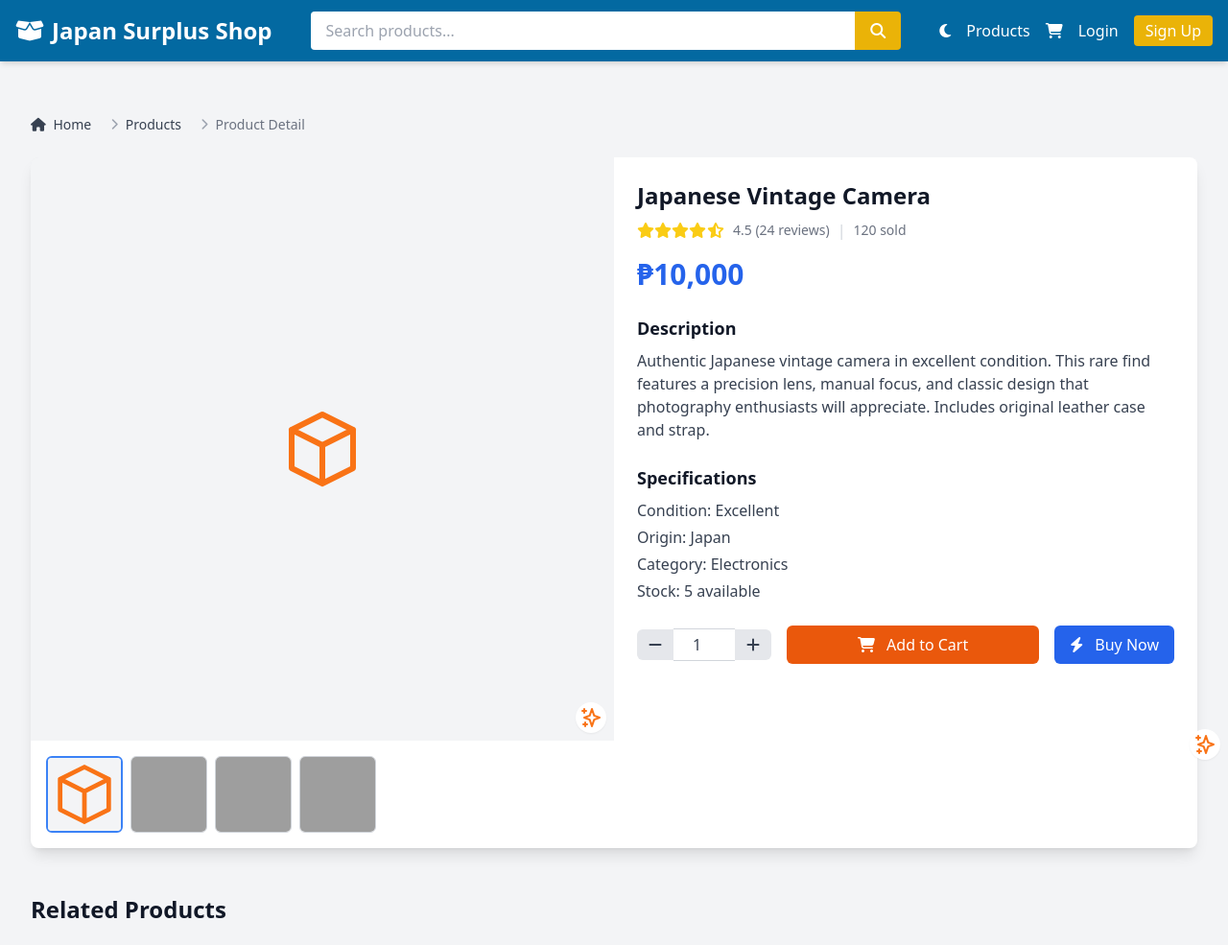
After one commit to Xebec0/japan_surplus_shop, a Django app: template templates/products/product_detail.html in a window 1280 px wide. The commit adds this page. Shown: the top 985 px of the page at 96% size. Run offline with Django 4.2, Linux system fonts and the light colour scheme; the template is opened without the code that fills it, so the values that code supplies are empty; some libraries are stand-ins or nearby versions; grey boxes are pictures that could not be loaded.

Commit message:
placeholder

```diff
--- /dev/null
+++ b/templates/products/product_detail.html
@@ -0,0 +1,275 @@
+{% extends 'base.html' %}
+{% load static %}
+{% load product_tags %}
+
+{% block title %}{{ product.name|default:"Product Detail" }} - Japan Surplus Shop{% endblock %}
+
+{% block content %}
+<div class="min-h-screen bg-gray-100 dark:bg-gray-800">
+    <div class="container mx-auto py-8 px-4">
+        <!-- Breadcrumbs -->
+        <nav class="flex mb-6 text-sm">
+            <ol class="inline-flex items-center space-x-1 md:space-x-3">
+                <li class="inline-flex items-center">
+                    <a href="{% url 'core:home' %}" class="text-gray-700 dark:text-gray-300 hover:text-blue-600 dark:hover:text-blue-400">
+                        <i class="fas fa-home mr-1"></i> Home
+                    </a>
+                </li>
+                <li>
+                    <div class="flex items-center">
+                        <i class="fas fa-chevron-right text-gray-400 mx-2 text-xs"></i>
+                        <a href="{% url 'products:product_list' %}" class="text-gray-700 dark:text-gray-300 hover:text-blue-600 dark:hover:text-blue-400">Products</a>
+                    </div>
+                </li>
+                <li>
+                    <div class="flex items-center">
+                        <i class="fas fa-chevron-right text-gray-400 mx-2 text-xs"></i>
+                        <span class="text-gray-500 dark:text-gray-400">{{ product.name|default:"Product Detail" }}</span>
+                    </div>
+                </li>
+            </ol>
+        </nav>
+
+        <!-- Product Detail -->
+        <div class="bg-white dark:bg-gray-700 rounded-lg shadow-lg overflow-hidden">
+            <div class="md:flex">
+                <!-- Product Images -->
+                <div class="md:w-1/2">
+                    <div class="relative pb-[100%] bg-gray-200 dark:bg-gray-600">
+                        {% if product.image %}
+                        <img src="{{ product.image.url }}" alt="{{ product.name }}" class="absolute inset-0 w-full h-full object-contain p-4">
+                        {% else %}
+                        <div class="absolute inset-0 w-full h-full flex items-center justify-center">
+                            {% include 'products/product_placeholder.html' with use_svg=True category=product.category.name|default:"general"|lower %}
+                        </div>
+                        {% endif %}
+                        {% if product.discount_percentage > 0 %}
+                        <div class="absolute top-4 right-4 bg-red-500 text-white text-sm font-bold px-3 py-1 rounded-full">
+                            -{{ product.discount_percentage }}%
+                        </div>
+                        {% endif %}
+                    </div>
+
+                    <!-- Thumbnail Gallery -->
+                    <div class="flex mt-4 px-4 pb-4 space-x-2 overflow-x-auto">
+                        {% if product.image %}
+                        <div class="w-20 h-20 border-2 border-blue-500 rounded-md overflow-hidden cursor-pointer">
+                            <img src="{{ product.image.url }}" alt="{{ product.name }}" class="w-full h-full object-cover">
+                        </div>
+                        {% else %}
+                        <div class="w-20 h-20 border-2 border-blue-500 rounded-md overflow-hidden cursor-pointer">
+                            {% include 'products/product_placeholder.html' with use_svg=True category=product.category.name|default:"general"|lower size_class="w-full h-full" %}
+                        </div>
+                        {% endif %}
+
+                        <!-- Additional placeholder thumbnails for demo -->
+                        <div class="w-20 h-20 border border-gray-300 dark:border-gray-500 rounded-md overflow-hidden cursor-pointer">
+                            {% include 'products/product_placeholder.html' with index=1 size_class="w-full h-full" %}
+                        </div>
+                        <div class="w-20 h-20 border border-gray-300 dark:border-gray-500 rounded-md overflow-hidden cursor-pointer">
+                            {% include 'products/product_placeholder.html' with index=2 size_class="w-full h-full" %}
+                        </div>
+                        <div class="w-20 h-20 border border-gray-300 dark:border-gray-500 rounded-md overflow-hidden cursor-pointer">
+                            {% include 'products/product_placeholder.html' with index=3 size_class="w-full h-full" %}
+                        </div>
+                    </div>
+                </div>
+
+                <!-- Product Info -->
+                <div class="md:w-1/2 p-6">
+                    <h1 class="text-2xl font-bold text-gray-900 dark:text-white mb-2">{{ product.name|default:"Japanese Vintage Camera" }}</h1>
+
+                    <div class="flex items-center mb-4">
+                        <div class="flex text-yellow-400">
+                            <i class="fas fa-star"></i>
+                            <i class="fas fa-star"></i>
+                            <i class="fas fa-star"></i>
+                            <i class="fas fa-star"></i>
+                            <i class="fas fa-star-half-alt"></i>
+                        </div>
+                        <span class="text-sm text-gray-500 dark:text-gray-400 ml-2">{{ product.average_rating|default:"4.5" }} ({{ product.review_count|default:"24" }} reviews)</span>
+                        <span class="mx-2 text-gray-300 dark:text-gray-600">|</span>
+                        <span class="text-sm text-gray-500 dark:text-gray-400">{{ product.sold|default:"120" }} sold</span>
+                    </div>
+
+                    <div class="mb-6">
+                        {% if product.discount_price %}
+                        <div class="flex items-center">
+                            <span class="text-3xl font-bold text-blue-600 dark:text-blue-400">₱{{ product.discount_price|default:"8,500" }}</span>
+                            <span class="ml-3 text-lg text-gray-500 dark:text-gray-400 line-through">₱{{ product.price|default:"10,000" }}</span>
+                            <span class="ml-3 text-sm bg-red-100 text-red-800 px-2 py-1 rounded">{{ product.discount_percentage|default:"15" }}% OFF</span>
+                        </div>
+                        {% else %}
+                        <div class="text-3xl font-bold text-blue-600 dark:text-blue-400">₱{{ product.price|default:"10,000" }}</div>
+                        {% endif %}
+                    </div>
+
+                    <div class="mb-6">
+                        <h3 class="text-lg font-semibold text-gray-900 dark:text-white mb-2">Description</h3>
+                        <p class="text-gray-700 dark:text-gray-300">
+                            {{ product.description|default:"Authentic Japanese vintage camera in excellent condition. This rare find features a precision lens, manual focus, and classic design that photography enthusiasts will appreciate. Includes original leather case and strap." }}
+                        </p>
+                    </div>
+
+                    <div class="mb-6">
+                        <h3 class="text-lg font-semibold text-gray-900 dark:text-white mb-2">Specifications</h3>
+                        <ul class="text-gray-700 dark:text-gray-300 space-y-1">
+                            <li><span class="font-medium">Condition:</span> {{ product.condition|default:"Excellent" }}</li>
+                            <li><span class="font-medium">Origin:</span> {{ product.origin|default:"Japan" }}</li>
+                            <li><span class="font-medium">Category:</span> {{ product.category.name|default:"Electronics" }}</li>
+                            <li><span class="font-medium">Stock:</span> {{ product.stock|default:"5" }} available</li>
+                        </ul>
+                    </div>
+
+                    <div class="flex flex-col space-y-4 md:flex-row md:space-y-0 md:space-x-4">
+                        <div class="flex items-center">
+                            <button class="bg-gray-200 dark:bg-gray-600 text-gray-700 dark:text-gray-300 px-3 py-1 rounded-l-md">
+                                <i class="fas fa-minus"></i>
+                            </button>
+                            <input type="number" value="1" min="1" max="{{ product.stock|default:'5' }}" class="w-16 text-center border-y border-gray-300 dark:border-gray-600 py-1 bg-white dark:bg-gray-700 text-gray-700 dark:text-gray-300">
+                            <button class="bg-gray-200 dark:bg-gray-600 text-gray-700 dark:text-gray-300 px-3 py-1 rounded-r-md">
+                                <i class="fas fa-plus"></i>
+                            </button>
+                        </div>
+                        <button class="flex-1 bg-orange-600 hover:bg-orange-700 text-white py-2 px-4 rounded-md">
+                            <i class="fas fa-shopping-cart mr-2"></i> Add to Cart
+                        </button>
+                        <button class="bg-blue-600 hover:bg-blue-700 text-white py-2 px-4 rounded-md">
+                            <i class="fas fa-bolt mr-2"></i> Buy Now
+                        </button>
+                    </div>
+                </div>
+            </div>
+        </div>
+
+        <!-- Related Products -->
+        <div class="mt-12">
+            <h2 class="text-2xl font-bold text-gray-900 dark:text-white mb-6">Related Products</h2>
+            <div class="grid grid-cols-2 sm:grid-cols-3 md:grid-cols-4 lg:grid-cols-5 gap-4">
+                <!-- Related Product 1 -->
+                <div class="bg-white dark:bg-gray-700 rounded-lg shadow-md overflow-hidden hover:shadow-lg transition-shadow duration-300">
+                    <a href="#">
+                        <div class="relative pb-[100%]">
+                            {% include 'products/product_placeholder.html' with index=4 %}
+                            <div class="absolute top-2 right-2 bg-red-500 text-white text-xs font-bold px-2 py-1 rounded">
+                                -10%
+                            </div>
+                        </div>
+                        <div class="p-4">
+                            <h3 class="text-sm font-medium text-gray-800 dark:text-white mb-1 line-clamp-2">Japanese Vintage Film Camera</h3>
+                            <div class="flex items-center mb-1">
+                                <span class="text-lg font-bold text-blue-600 dark:text-blue-400">₱7,200</span>
+                                <span class="ml-2 text-sm text-gray-500 dark:text-gray-400 line-through">₱8,000</span>
+                            </div>
+                            <div class="flex items-center text-sm text-gray-500 dark:text-gray-400">
+                                <span class="flex items-center">
+                                    <i class="fas fa-star text-yellow-400 mr-1"></i>
+                                    4.3
+                                </span>
+                                <span class="mx-2">•</span>
+                                <span>98 sold</span>
+                            </div>
+                        </div>
+                    </a>
+                </div>
+
+                <!-- Related Product 2 -->
+                <div class="bg-white dark:bg-gray-700 rounded-lg shadow-md overflow-hidden hover:shadow-lg transition-shadow duration-300">
+                    <a href="#">
+                        <div class="relative pb-[100%]">
+                            {% include 'products/product_placeholder.html' with index=5 %}
+                        </div>
+                        <div class="p-4">
+                            <h3 class="text-sm font-medium text-gray-800 dark:text-white mb-1 line-clamp-2">Japanese Camera Lens Set</h3>
+                            <div class="flex items-center mb-1">
+                                <span class="text-lg font-bold text-blue-600 dark:text-blue-400">₱5,500</span>
+                            </div>
+                            <div class="flex items-center text-sm text-gray-500 dark:text-gray-400">
+                                <span class="flex items-center">
+                                    <i class="fas fa-star text-yellow-400 mr-1"></i>
+                                    4.7
+                                </span>
+                                <span class="mx-2">•</span>
+                                <span>65 sold</span>
+                            </div>
+                        </div>
+                    </a>
+                </div>
+
+                <!-- Related Product 3 -->
+                <div class="bg-white dark:bg-gray-700 rounded-lg shadow-md overflow-hidden hover:shadow-lg transition-shadow duration-300">
+                    <a href="#">
+                        <div class="relative pb-[100%]">
+                            {% include 'products/product_placeholder.html' with use_svg=True category="electronics" %}
+                        </div>
+                        <div class="p-4">
+                            <h3 class="text-sm font-medium text-gray-800 dark:text-white mb-1 line-clamp-2">Vintage Camera Bag</h3>
+                            <div class="flex items-center mb-1">
+                                <span class="text-lg font-bold text-blue-600 dark:text-blue-400">₱2,800</span>
+                            </div>
+                            <div class="flex items-center text-sm text-gray-500 dark:text-gray-400">
+                                <span class="flex items-center">
+                                    <i class="fas fa-star text-yellow-400 mr-1"></i>
+                                    4.5
+                                </span>
+                                <span class="mx-2">•</span>
+                                <span>42 sold</span>
+                            </div>
+                        </div>
+                    </a>
+                </div>
+
+                <!-- Related Product 4 -->
+                <div class="bg-white dark:bg-gray-700 rounded-lg shadow-md overflow-hidden hover:shadow-lg transition-shadow duration-300">
+                    <a href="#">
+                        <div class="relative pb-[100%]">
+                            {% include 'products/product_placeholder.html' with use_svg=True category="electronics" %}
+                            <div class="absolute top-2 right-2 bg-red-500 text-white text-xs font-bold px-2 py-1 rounded">
+                                -15%
+                            </div>
+                        </div>
+                        <div class="p-4">
+                            <h3 class="text-sm font-medium text-gray-800 dark:text-white mb-1 line-clamp-2">Camera Cleaning Kit</h3>
+                            <div class="flex items-center mb-1">
+                                <span class="text-lg font-bold text-blue-600 dark:text-blue-400">₱1,700</span>
+                                <span class="ml-2 text-sm text-gray-500 dark:text-gray-400 line-through">₱2,000</span>
+                            </div>
+                            <div class="flex items-center text-sm text-gray-500 dark:text-gray-400">
+                                <span class="flex items-center">
+                                    <i class="fas fa-star text-yellow-400 mr-1"></i>
+                                    4.2
+                                </span>
+                                <span class="mx-2">•</span>
+                                <span>37 sold</span>
+                            </div>
+                        </div>
+                    </a>
+                </div>
+
+                <!-- Related Product 5 -->
+                <div class="bg-white dark:bg-gray-700 rounded-lg shadow-md overflow-hidden hover:shadow-lg transition-shadow duration-300">
+                    <a href="#">
+                        <div class="relative pb-[100%]">
+                            {% include 'products/product_placeholder.html' with index=8 %}
+                        </div>
+                        <div class="p-4">
+                            <h3 class="text-sm font-medium text-gray-800 dark:text-white mb-1 line-clamp-2">Vintage Film Rolls (Set of 3)</h3>
+                            <div class="flex items-center mb-1">
+                                <span class="text-lg font-bold text-blue-600 dark:text-blue-400">₱1,200</span>
+                            </div>
+                            <div class="flex items-center text-sm text-gray-500 dark:text-gray-400">
+                                <span class="flex items-center">
+                                    <i class="fas fa-star text-yellow-400 mr-1"></i>
+                                    4.8
+                                </span>
+                                <span class="mx-2">•</span>
+                                <span>89 sold</span>
+                            </div>
+                        </div>
+                    </a>
+                </div>
+            </div>
+        </div>
+    </div>
+</div>
+{% endblock %}
--- a/templates/products/product_filter.html
+++ b/templates/products/product_filter.html
@@ -271,10 +271,8 @@
                                 {% if product.image %}
                                 <img src="{{ product.image.url }}" alt="{{ product.name }}" class="absolute inset-0 w-full h-full object-cover">
                                 {% else %}
-                                <div class="absolute inset-0 w-full h-full bg-gray-200 dark:bg-gray-600 flex items-center justify-center">
-                                    <span class="text-gray-500 dark:text-gray-400">
-                                        <i class="fas fa-image text-4xl"></i>
-                                    </span>
+                                <div class="absolute inset-0 w-full h-full">
+                                    {% include 'products/product_placeholder.html' with use_svg=True category=product.category.name|default:"general"|lower %}
                                 </div>
                                 {% endif %}
                                 {% if product.discount_percentage > 0 %}
--- a/templates/products/product_placeholder.html
+++ b/templates/products/product_placeholder.html
@@ -7,11 +7,16 @@
     {% include 'products/product_placeholder.html' with index=1 %}
 
 Parameters:
-    - index: A number from 1 to 12 to select which placeholder image to use
+    - index: A number from 1 to 12 to select which placeholder image to use (if use_svg is False)
+    - category: The product category (electronics, furniture, kitchenware, fashion, or general) for SVG placeholders
     - size_class: Optional CSS classes for sizing (default: "w-full h-full")
     - alt_text: Optional alt text (default: "Product Image")
+    - use_svg: Whether to use SVG placeholders instead of images (default: False)
 {% endcomment %}
 
+{% if use_svg %}
+    {% include 'products/product_svg_placeholder.html' with category=category|default:"general" size_class=size_class %}
+{% else %}
     {% if not index %}
         {% with index=1|random_int:12 %}
             <img src="{% static 'images/product-placeholder-'|add:index|stringformat:'s'|add:'.jpg' %}"
@@ -23,3 +28,4 @@
             alt="{{ alt_text|default:'Product Image' }}"
             class="{{ size_class|default:'w-full h-full' }} object-cover">
     {% endif %}
+{% endif %}
--- /dev/null
+++ b/templates/products/product_svg_placeholder.html
@@ -0,0 +1,49 @@
+{% comment %}
+This is a reusable template for displaying SVG product placeholders.
+Usage:
+    {% include 'products/product_svg_placeholder.html' with category="electronics" %}
+
+Parameters:
+    - category: The product category (electronics, furniture, kitchenware, fashion, or general)
+    - size_class: Optional CSS classes for sizing (default: "w-full h-full")
+    - color_class: Optional CSS classes for coloring (default: "text-orange-500")
+{% endcomment %}
+
+{% with category=category|default:"general" %}
+<div class="{{ size_class|default:'w-full h-full' }} flex items-center justify-center bg-gray-100 dark:bg-gray-700">
+    {% if category == "electronics" %}
+        <!-- Electronics SVG -->
+        <svg xmlns="http://www.w3.org/2000/svg" class="{{ size_class|default:'w-24 h-24' }} {{ color_class|default:'text-orange-500' }}" fill="none" viewBox="0 0 24 24" stroke="currentColor">
+            <path stroke-linecap="round" stroke-linejoin="round" stroke-width="1.5" d="M9.75 17L9 20l-1 1h8l-1-1-.75-3M3 13h18M5 17h14a2 2 0 002-2V5a2 2 0 00-2-2H5a2 2 0 00-2 2v10a2 2 0 002 2z" />
+        </svg>
+    {% elif category == "furniture" %}
+        <!-- Furniture SVG -->
+        <svg xmlns="http://www.w3.org/2000/svg" class="{{ size_class|default:'w-24 h-24' }} {{ color_class|default:'text-orange-500' }}" fill="none" viewBox="0 0 24 24" stroke="currentColor">
+            <path stroke-linecap="round" stroke-linejoin="round" stroke-width="1.5" d="M20 12V8.5C20 6.01 17.99 4 15.5 4S11 6.01 11 8.5V9h2.5c1.1 0 2 .9 2 2v6c0 1.1-.9 2-2 2h-10c-1.1 0-2-.9-2-2v-6c0-1.1.9-2 2-2H6V8.5C6 3.91 9.91 0 15.5 0S25 3.91 25 8.5V12" />
+            <path stroke-linecap="round" stroke-linejoin="round" stroke-width="1.5" d="M4 19v2M20 19v2" />
+        </svg>
+    {% elif category == "kitchenware" %}
+        <!-- Kitchenware SVG -->
+        <svg xmlns="http://www.w3.org/2000/svg" class="{{ size_class|default:'w-24 h-24' }} {{ color_class|default:'text-orange-500' }}" fill="none" viewBox="0 0 24 24" stroke="currentColor">
+            <path stroke-linecap="round" stroke-linejoin="round" stroke-width="1.5" d="M3 2v7c0 1.1.9 2 2 2h4a2 2 0 002-2V2M7 2v7M21 15c0 3.87-3.13 7-7 7s-7-3.13-7-7M17 8l-5.33 5.33M14 5l3 3-3 3" />
+        </svg>
+    {% elif category == "fashion" %}
+        <!-- Fashion SVG -->
+        <svg xmlns="http://www.w3.org/2000/svg" class="{{ size_class|default:'w-24 h-24' }} {{ color_class|default:'text-orange-500' }}" fill="none" viewBox="0 0 24 24" stroke="currentColor">
+            <path stroke-linecap="round" stroke-linejoin="round" stroke-width="1.5" d="M6 2L3 6v14a2 2 0 002 2h14a2 2 0 002-2V6l-3-4M3 6h18M16 10a4 4 0 11-8 0" />
+        </svg>
+    {% else %}
+        <!-- General Product SVG -->
+        <svg xmlns="http://www.w3.org/2000/svg" class="{{ size_class|default:'w-24 h-24' }} {{ color_class|default:'text-orange-500' }}" fill="none" viewBox="0 0 24 24" stroke="currentColor">
+            <path stroke-linecap="round" stroke-linejoin="round" stroke-width="1.5" d="M20 7l-8-4-8 4m16 0l-8 4m8-4v10l-8 4m0-10L4 7m8 4v10M4 7v10l8 4" />
+        </svg>
+    {% endif %}
+
+    <!-- Japan Surplus Logo -->
+    <div class="absolute bottom-2 right-2 bg-white dark:bg-gray-800 rounded-full p-1 shadow-sm">
+        <svg xmlns="http://www.w3.org/2000/svg" class="h-6 w-6 text-orange-500" fill="none" viewBox="0 0 24 24" stroke="currentColor">
+            <path stroke-linecap="round" stroke-linejoin="round" stroke-width="2" d="M5 3v4M3 5h4M6 17v4m-2-2h4m5-16l2.286 6.857L21 12l-5.714 2.143L13 21l-2.286-6.857L5 12l5.714-2.143L13 3z" />
+        </svg>
+    </div>
+</div>
+{% endwith %}
```
Also changed, not shown: templates/account/email.html (added, +154 -0 lines), templates/core/home.html (+4 -4 lines), templates/products/product_list.html (+6 -27 lines), templates/products/product_list_example.html (+16 -11 lines). Lines whose indentation alone changed are shown as unchanged.
